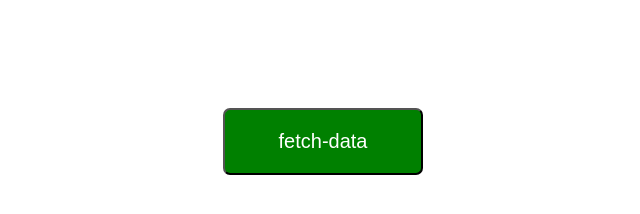
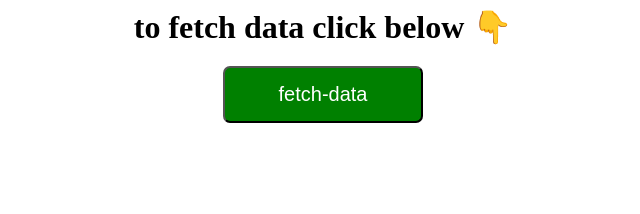
Before and after one commit to chandan1506/hack2skill, a plain HTML site: page task-1/frontend/index.html in a window 1280 px wide. Shown: the whole page, without its empty margins (317-957 px from the left). Drawn offline with Linux system fonts and the light colour scheme.

Commit message:
button css added

```diff
--- a/task-1/frontend/index.css
+++ b/task-1/frontend/index.css
@@ -1,3 +1,7 @@
+h1{
+  margin: 0px;
+  padding: 0px;
+}
 table {
     border-collapse: collapse;
     display:none
@@ -18,11 +22,17 @@ table {
 
   #btn{
     background-color: green;
-    padding:20px;
+    padding:15px;
     color:white;
     border-radius: 7px;
     cursor: pointer;
-    margin-top: 100px;
+    margin-top: 20px;
+    margin-bottom: 20px;
     width:200px;
     font-size: 20px;
   }
+  #btn:active{
+    background-color: yellowgreen;
+
+    padding: 18px;
+  }
--- a/task-1/frontend/index.html
+++ b/task-1/frontend/index.html
@@ -1,12 +1,14 @@
 <!DOCTYPE html>
 <html lang="en">
   <head>
-    <meta charset="UTF-8">
-    <meta name="viewport" content="width=device-width, initial-scale=1.0">
+    <meta charset="UTF-8" />
+    <meta name="viewport" content="width=device-width, initial-scale=1.0" />
     <title>Document</title>
-    <link rel="stylesheet" href="index.css">
+    <link rel="stylesheet" href="index.css" />
   </head>
   <body>
+    <center><h1>to fetch data click below 👇</h1></center>
+    <center><button id="btn">fetch-data</button></center>
     <table id="data-table">
       <thead>
         <tr>
@@ -20,7 +22,6 @@
       </thead>
       <tbody></tbody>
     </table>
-      <center><button id="btn">fetch-data</button></center>
   </body>
 </html>
 <script src="./index.js"></script>
```
Lines whose indentation alone changed are shown as unchanged.
